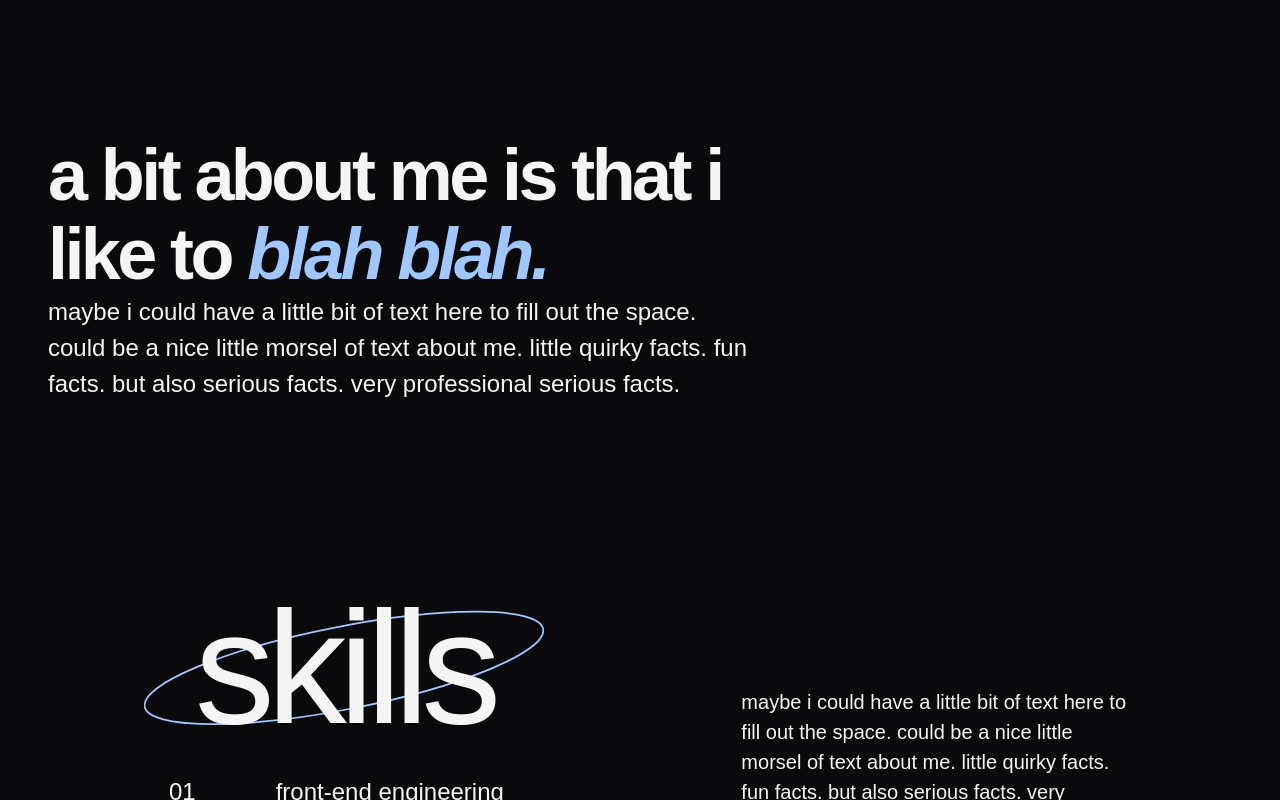
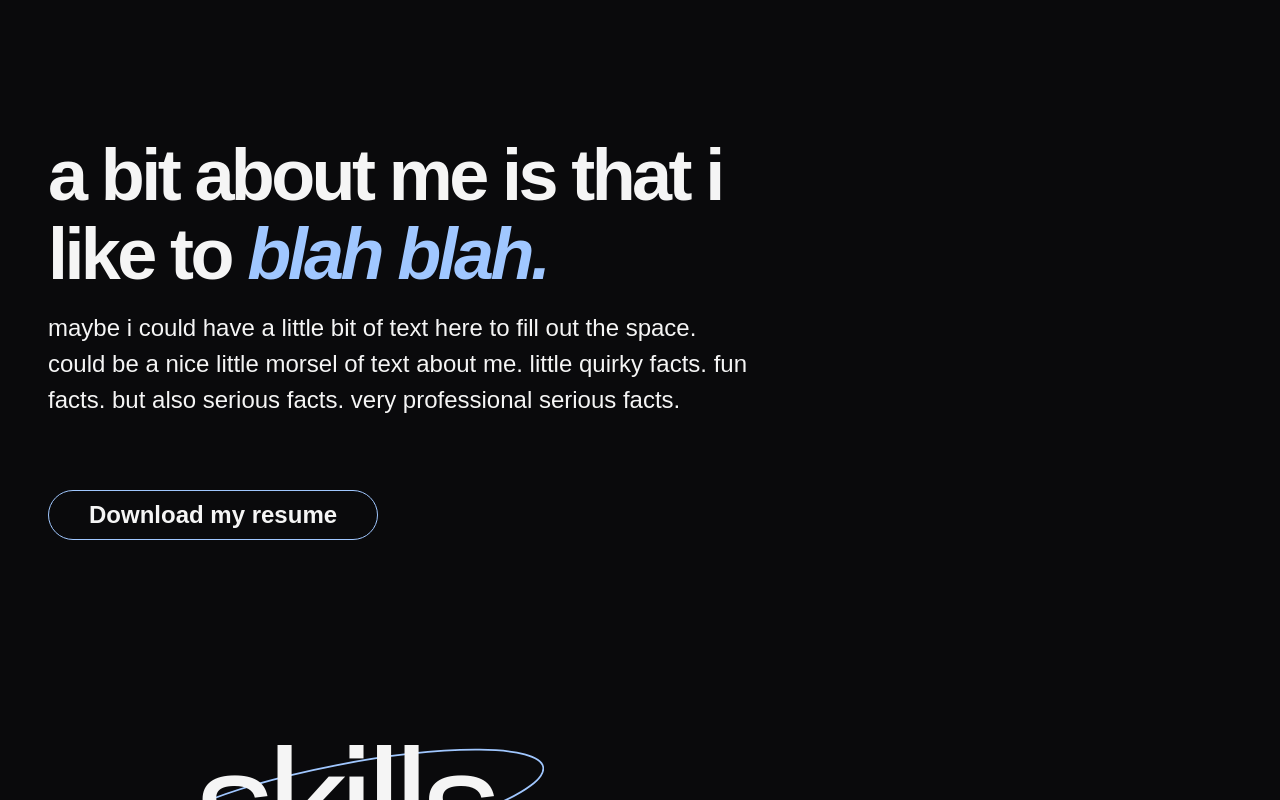
Before and after one commit to mjoyal/portfolio, a React (Create React App) app: page / in a window 1280 px wide. Shown: the part 3080-3880 px from the top of the page. Built offline with nearby package versions, Linux system fonts and the light colour scheme; a web font is replaced by a local one.

Commit message:
add download my resume buttons

```diff
--- a/src/components/Button/index.tsx
+++ b/src/components/Button/index.tsx
@@ -1,16 +1,18 @@
 import styled from "@emotion/styled";
 
 interface IButtonProps {
-  onClick: any;
+  onClick: () => void;
   children: any;
+  isTextButton?: boolean;
 }
 
-const StyledButton = styled.button`
-  border: ${({ theme }) =>
-    `1.5px solid ${(theme as any).palette.primary.main}`};
+const StyledButton = styled.button<{ isTextButton?: boolean }>`
+  border: ${({ theme, isTextButton }) =>
+    isTextButton
+      ? "0px"
+      : `1.5px solid ${(theme as any).palette.primary.main}`};
   color: ${({ theme }) => (theme as any).palette.text.primary};
   border-radius: 100px;
-
   font-weight: 600;
   padding: 10px 40px;
   font-size: 1.5rem;
@@ -18,16 +20,21 @@ const StyledButton = styled.button`
     box-shadow 0.3s ease-in-out;
 
   &:hover {
-    background-color: ${({ theme }) => (theme as any).palette.primary.main};
-    color: #0a0a0c;
-    box-shadow: 0 0 8px #a3bffa;
+    background-color: ${({ theme, isTextButton }) =>
+      isTextButton ? "" : (theme as any).palette.primary.main};
+    color: ${({ theme, isTextButton }) =>
+      isTextButton
+        ? (theme as any).palette.text.secondary
+        : (theme as any).palette.text.contrast};
+    box-shadow: ${({ isTextButton }) =>
+      isTextButton ? "" : "0 0 8px #a3bffa"};
   }
 `;
 
 const Button = (props: IButtonProps) => {
-  const { onClick, children, ...rest } = props;
+  const { onClick, children, isTextButton, ...rest } = props;
   return (
-    <StyledButton onClick={onClick} {...rest}>
+    <StyledButton onClick={onClick} {...rest} isTextButton={isTextButton}>
       {children}
     </StyledButton>
   );
--- a/src/components/Footer/index.tsx
+++ b/src/components/Footer/index.tsx
@@ -1,6 +1,8 @@
 import styled from "@emotion/styled";
 import EmailMeButton from "../EmailMeButton";
 import InfiniteMarquee from "./InfinityMarquee";
+import Button from "../Button";
+import { Stack } from "@mui/material";
 
 const FooterContainer = styled.div`
   max-width: 100vw;
@@ -47,7 +49,12 @@ const Footer = () => {
           Ready to get in <br />
           touch?
         </StyledHeader>
-        <EmailMeButton />
+        <Stack direction={"row"} gap={3}>
+          <EmailMeButton />
+          <Button isTextButton onClick={() => alert("not implemented")}>
+            Download my resume
+          </Button>
+        </Stack>
       </TopContainer>
 
       <BottomContainer>
--- a/src/pages/Home/components/SkillsSection/index.tsx
+++ b/src/pages/Home/components/SkillsSection/index.tsx
@@ -6,6 +6,7 @@ import TechnologyTitle from "src/components/Titles/TechnologyTitle";
 import styled from "@emotion/styled";
 import SkillsTitle from "src/components/Titles/SkillsTitle";
 import LongArrow from "src/icons/LongArrow";
+import Button from "src/components/Button";
 
 const ParagraphContainer = styled.div`
   display: flex;
@@ -46,7 +47,7 @@ const SectionDivider = styled.div`
 const SkillsSection = () => {
   return (
     <Stack>
-      <Stack maxWidth={"80ch"}>
+      <Stack maxWidth={"80ch"} alignItems={"flex-start"} gap={2}>
         <h3>
           a bit about me is that i like to{" "}
           <StyledEmphasis>blah blah.</StyledEmphasis>
@@ -56,6 +57,11 @@ const SkillsSection = () => {
           could be a nice little morsel of text about me. little quirky facts.
           fun facts. but also serious facts. very professional serious facts.
         </h6>
+
+        <Spacer />
+        <Button onClick={() => alert("not implemented")}>
+          Download my resume
+        </Button>
       </Stack>
       <SectionDivider />
 
```
